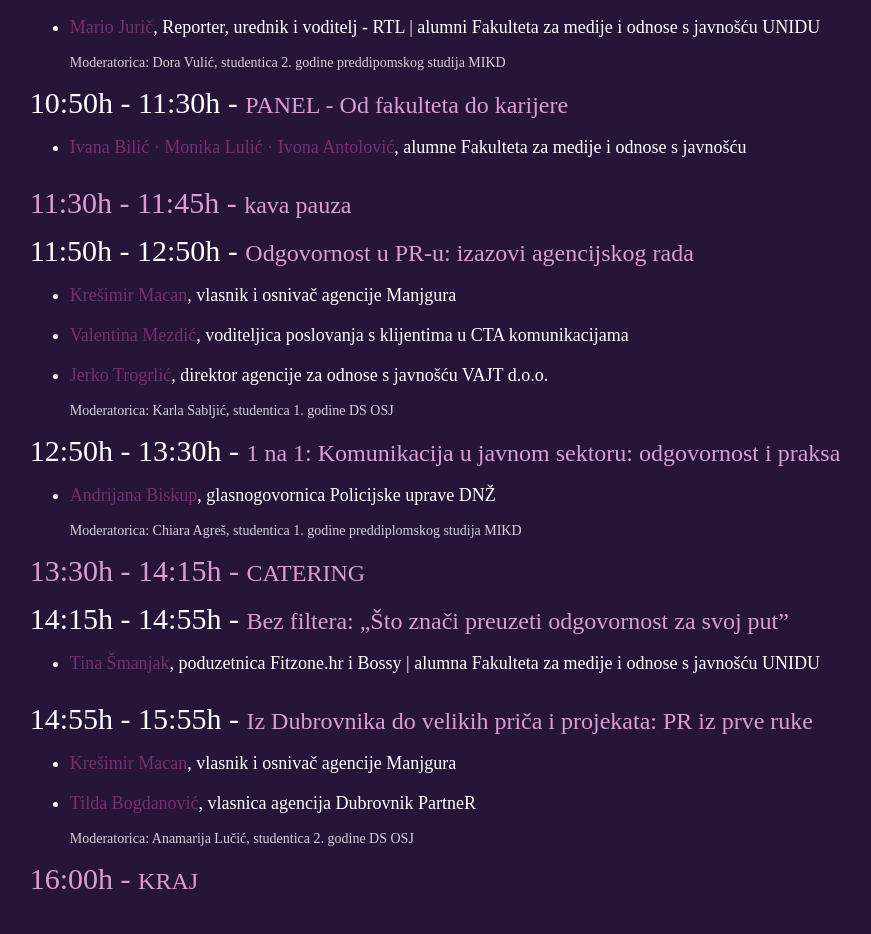
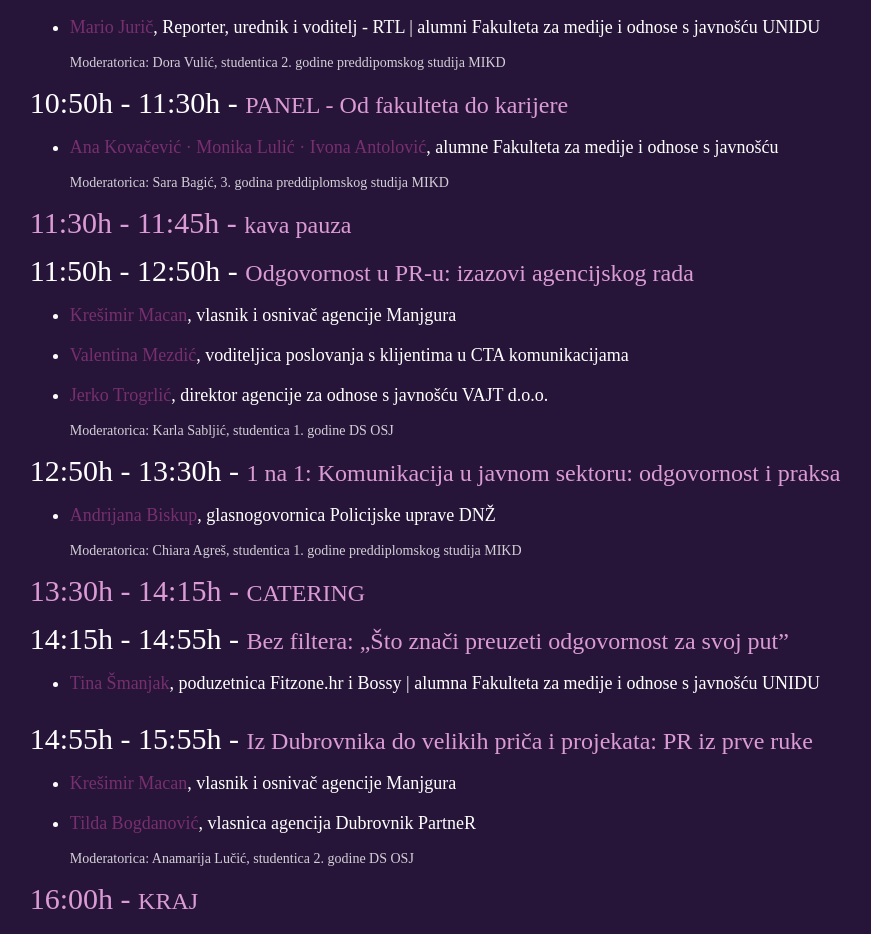
Before and after one commit to MarinoRosic/PEPKonf, a React (Create React App) app: page / in a window 1280 px wide. Shown: the part 6340-7274 px from the top of the page, without its empty margins (195-1066 px from the left). Built offline with nearby package versions, Linux system fonts and the light colour scheme; a web font is replaced by a local one.

Commit message:
Izmjena u programu

```diff
--- a/src/Components/Program.js
+++ b/src/Components/Program.js
@@ -36,11 +36,12 @@ const Program = () => {
       moderator: 'Moderatorica: Dora Vulić, studentica 2. godine preddipomskog studija MIKD'},
     { time: '10:50h - 11:30h', tema: 'PANEL - Od fakulteta do karijere', prikazi: true,
       fullName: [
-        'Ivana Bilić · Monika Lulić · Ivona Antolović',
+        'Ana Kovačević · Monika Lulić · Ivona Antolović',
       ],
       lecturerData: [
         "alumne Fakulteta za medije i odnose s javnošću",
-      ]
+      ],
+      moderator: 'Moderatorica: Sara Bagić, 3. godina preddiplomskog studija MIKD'
     },
     { time: '11:30h - 11:45h', tema: 'kava pauza' },
     { time: '11:50h - 12:50h', tema: 'Odgovornost u PR-u: izazovi agencijskog rada', prikazi: true,
```
